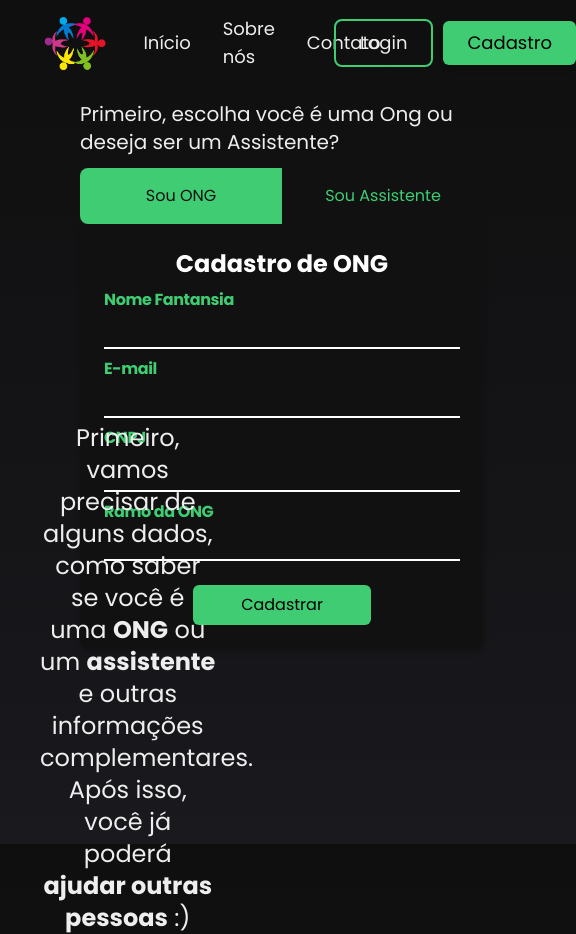
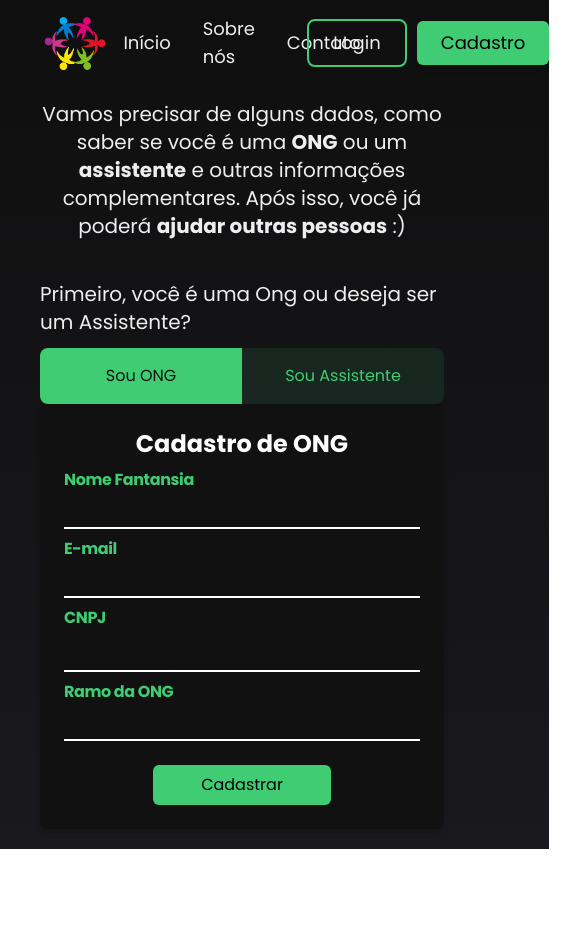
Before and after one commit to gabrielgsd1/handy-volunteers, a Next.js app: page /registro in a window 390 px wide. Shown: the whole page, 576 px wide, since content can reach past the window. After the commit the page ends 849 px from the top, so only its background shows below. Built offline with nearby package versions, Linux system fonts and the light colour scheme.

Commit message:
correção de responsividade e adicionado hook-form e zod

```diff
--- a/package.json
+++ b/package.json
@@ -18,9 +18,11 @@
     "next": "13.2.4",
     "react": "18.2.0",
     "react-dom": "18.2.0",
+    "react-hook-form": "^7.43.9",
     "react-input-mask": "^2.0.4",
     "styled-components": "^5.3.9",
-    "typescript": "5.0.2"
+    "typescript": "5.0.2",
+    "zod": "^3.21.4"
   },
   "devDependencies": {
     "@types/react-input-mask": "^3.0.2",
--- a/src/components/TabComponent/index.tsx
+++ b/src/components/TabComponent/index.tsx
@@ -19,7 +19,7 @@ function TabComponent({ tabs }: TabComponentProps) {
             className={`flex-1 duration-150 py-4 first:rounded-l-lg last:rounded-r-lg ${
               currentTab === i
                 ? "bg-custom-green text-custom-black"
-                : "bg-custom-black text-custom-green hover:bg-custom-green/10"
+                : "bg-custom-green/10 text-custom-green hover:bg-custom-green/25"
             }`}
           >
             {tab.name}
--- a/src/pages/index.tsx
+++ b/src/pages/index.tsx
@@ -35,7 +35,7 @@ export default function Home(): JSX.Element {
                 type="password"
               />
               <Link
-                href={"/register"}
+                href={"/registro"}
                 className="text-custom-white hover:underline"
               >
                 Ainda possui não login?
--- a/src/pages/registro.tsx
+++ b/src/pages/registro.tsx
@@ -15,10 +15,10 @@ function Registro() {
   ];
   return (
     <Layout>
-      <main className="flex gap-10 items-center mx-10 my-5">
+      <main className="flex gap-10 flex-col md:flex-row items-center mx-10 my-5">
         <div className="flex-1 text-center">
-          <p className="text-2xl absolute w-[45%] top-1/2">
-            Primeiro, vamos precisar de alguns dados, como saber se você é uma{" "}
+          <p className="text-xl md:text-2xl top-1/2 text-custo">
+            Vamos precisar de alguns dados, como saber se você é uma{" "}
             <span className="font-bold">ONG</span> ou um{" "}
             <span className="font-bold">assistente</span> e outras informações
             complementares. Após isso, você já poderá{" "}
@@ -27,7 +27,7 @@ function Registro() {
         </div>
         <div className="flex-1 gap-3 flex items-center flex-col">
           <p className="text-xl">
-            Primeiro, escolha você é uma Ong ou deseja ser um Assistente?
+            Primeiro, você é uma Ong ou deseja ser um Assistente?
           </p>
           <TabComponent tabs={forms} />
         </div>
```
Also changed, not shown: 1 other file (tests, documents, lock files or other folders).
